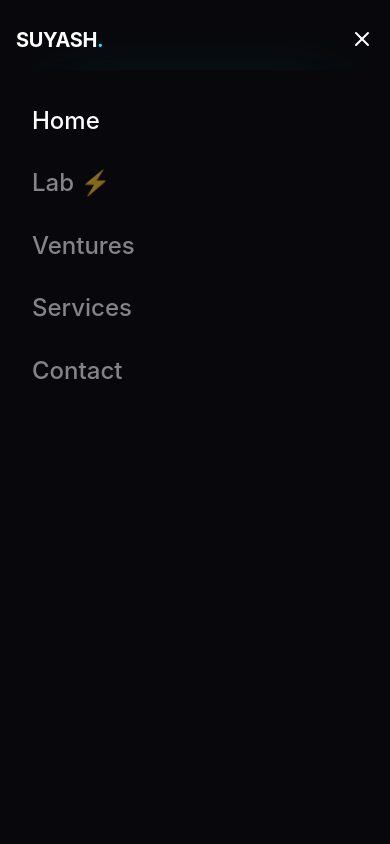
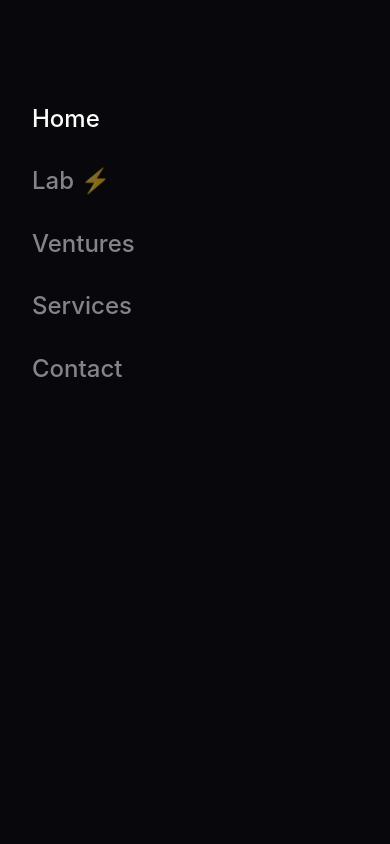
Before and after one commit to justsuyash/justsuyash_portfolio, a React (Vite) app: page / in a window 390 px wide. Both pictures are taken after a click on the button 362 px from the left and 40 px from the top of the page. Shown: the top 844 px of the page. Built offline with nearby package versions, Linux system fonts and the light colour scheme.

Commit message:
Fix: Mobile menu solid background and proper z-index

```diff
--- a/src/components/Navbar.jsx
+++ b/src/components/Navbar.jsx
@@ -147,10 +147,10 @@ const Navbar = () => {
                         style={{
                             position: 'fixed',
                             inset: 0,
-                            top: 70,
+                            top: 0,
                             background: '#08080c',
-                            padding: '2rem',
-                            zIndex: 40
+                            padding: '100px 2rem 2rem 2rem',
+                            zIndex: 999
                         }}
                     >
                         <div style={{ display: 'flex', flexDirection: 'column', gap: '1.5rem' }}>
```
